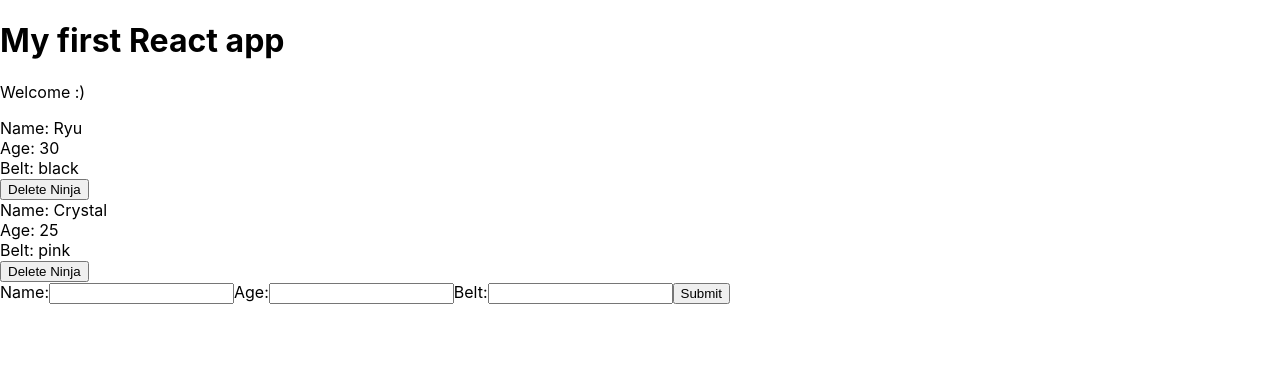
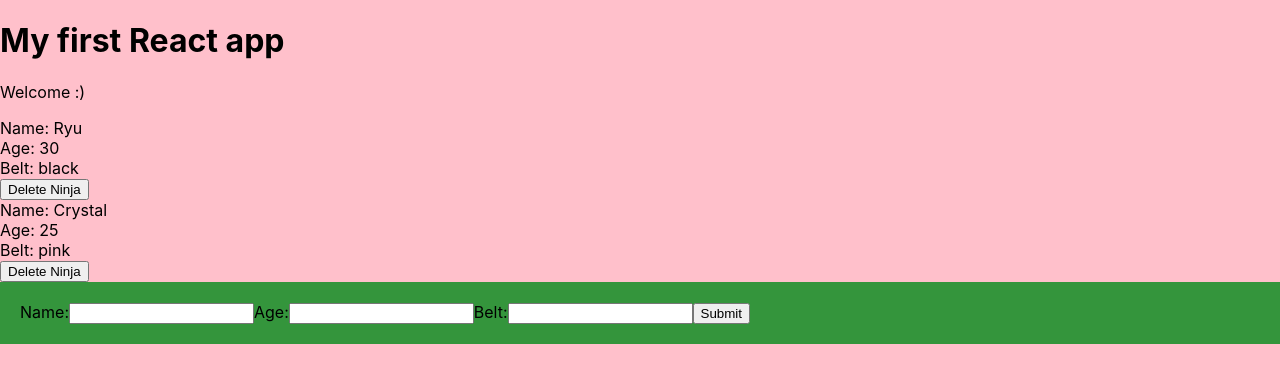
Before and after one commit to Sankalp100/React-Playlist, a React (Create React App) app in the folder myapp/: page / in a window 1280 px wide. Shown: the top 382 px of the page. Built offline with nearby package versions, Linux system fonts and the light colour scheme.

Commit message:
css file

```diff
--- a/myapp/src/Ninjas.js
+++ b/myapp/src/Ninjas.js
@@ -1,4 +1,5 @@
-import React from 'react'
+import React from 'react';
+import './ninjas.css'
 
 const Ninjas = ({ninjas, deleteNinja}) => {
 
--- a/myapp/src/index.css
+++ b/myapp/src/index.css
@@ -12,3 +12,8 @@
   font-family: source-code-pro, Menlo, Monaco, Consolas, "Courier New",
     monospace;
 }
+
+form{
+  background:rgb(52, 149, 60);
+  padding: 20px;
+}
--- /dev/null
+++ b/myapp/src/ninjas.css
@@ -0,0 +1,3 @@
+body{
+        background: pink;
+}
```
